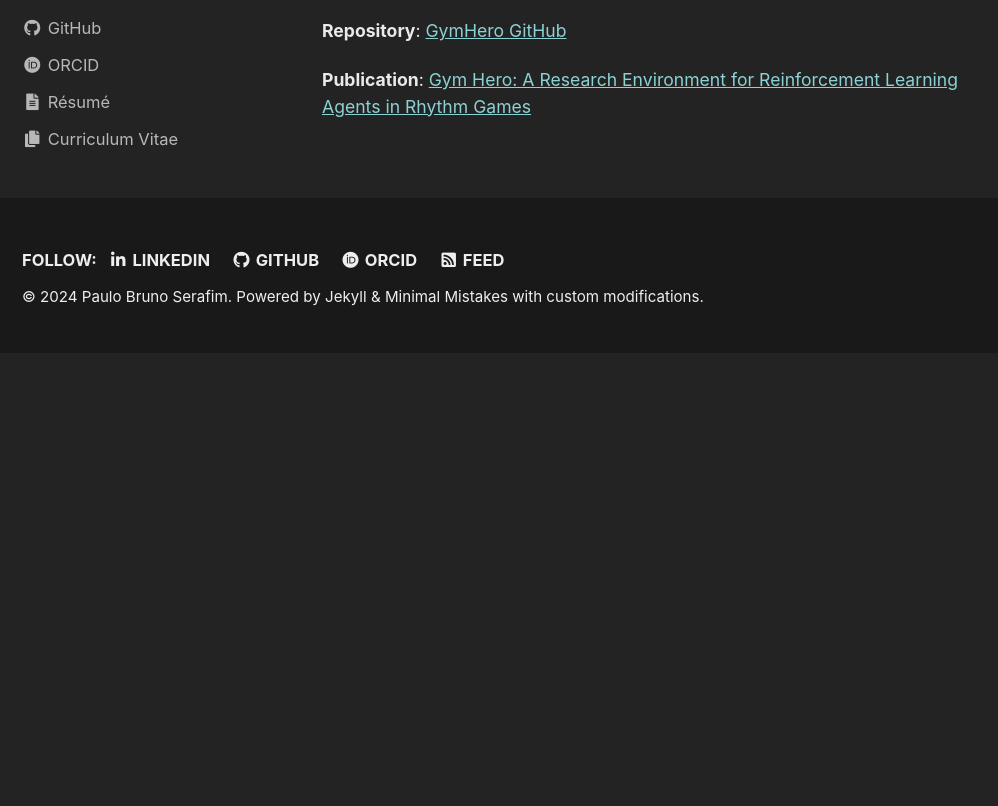
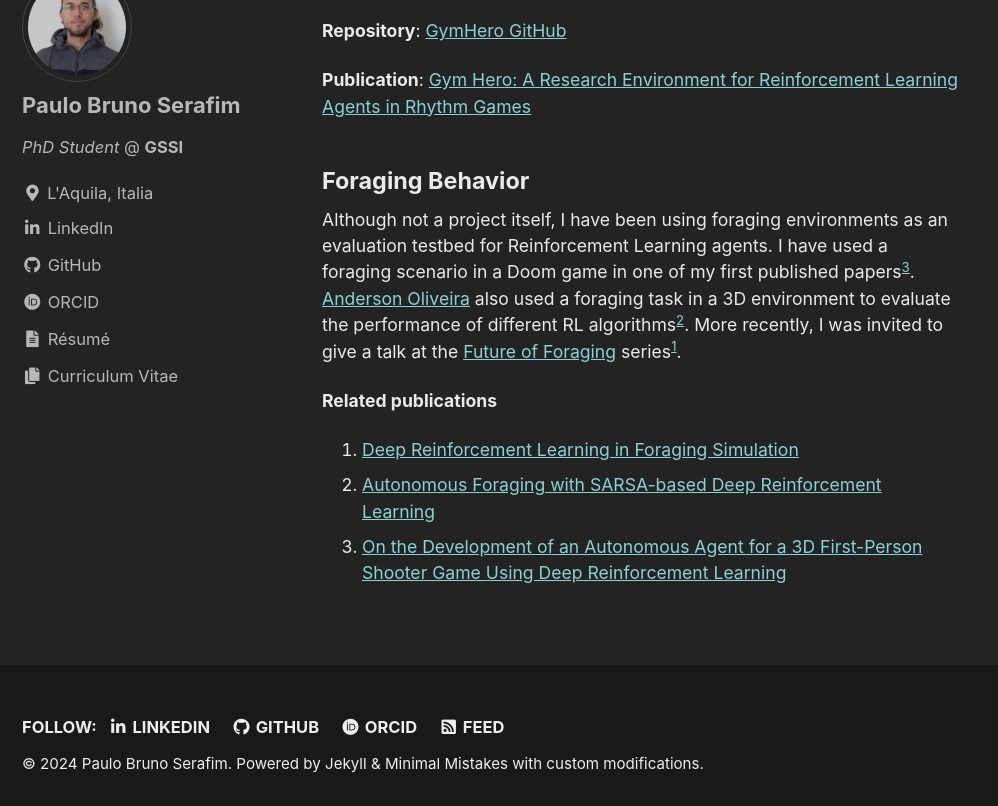
Before and after one commit to paulobruno/PersonalSite, a Jekyll site: the page built from _pages/projects.md, in a window 1280 px wide and 900 px high, scrolled down 4204 px, cut to the strip 94-900 px from the top of the window. Shown: the whole strip, without its empty margins (0-998 px from the left). Built offline with Jekyll 4.4.1, drawn with Linux system fonts in a browser that asks for light colours; cached includes are drawn as plain includes; before the commit the page ends 4651 px from its top, so only the background shows below that.

Commit message:
Add Foraging in Projects page

```diff
--- a/_pages/projects.md
+++ b/_pages/projects.md
@@ -96,3 +96,18 @@
 <p style="text-align:left;">
 <b>Publication</b>: <a href="/publication/SBGames-gym-hero/">Gym Hero: A Research Environment for Reinforcement Learning Agents in Rhythm Games</a>
 </p>
+
+### Foraging Behavior
+
+<p style="text-align:left;">
+Although not a project itself, I have been using foraging environments as an evaluation testbed for Reinforcement Learning agents. I have used a foraging scenario in a Doom game in one of my first published papers<sup><a href="/publication/SBGames-on-the-development/">3</a></sup>. <a href="https://www.linkedin.com/in/anderson-oliveira-b65099133/">Anderson Oliveira</a> also used a foraging task in a 3D environment to evaluate the performance of different RL algorithms<sup><a href="/publication/SVR-autonomous-foraging/">2</a></sup>. More recently, I was invited to give a talk at the <a href="https://future-of-foraging-seminars.github.io/">Future of Foraging</a> series<sup><a href="/talk/drl-foraging-simulation/">1</a></sup>.
+</p>
+
+<p style="text-align:left;">
+<b>Related publications</b>
+<ol>
+  <li style="text-align:left"><a href="/talk/drl-foraging-simulation/">Deep Reinforcement Learning in Foraging Simulation</a></li>
+  <li style="text-align:left"><a href="/publication/SVR-autonomous-foraging/">Autonomous Foraging with SARSA-based Deep Reinforcement Learning</a></li>
+  <li style="text-align:left"><a href="/publication/SBGames-on-the-development/">On the Development of an Autonomous Agent for a 3D First-Person Shooter Game Using Deep Reinforcement Learning</a></li>
+</ol>
+</p>
```
